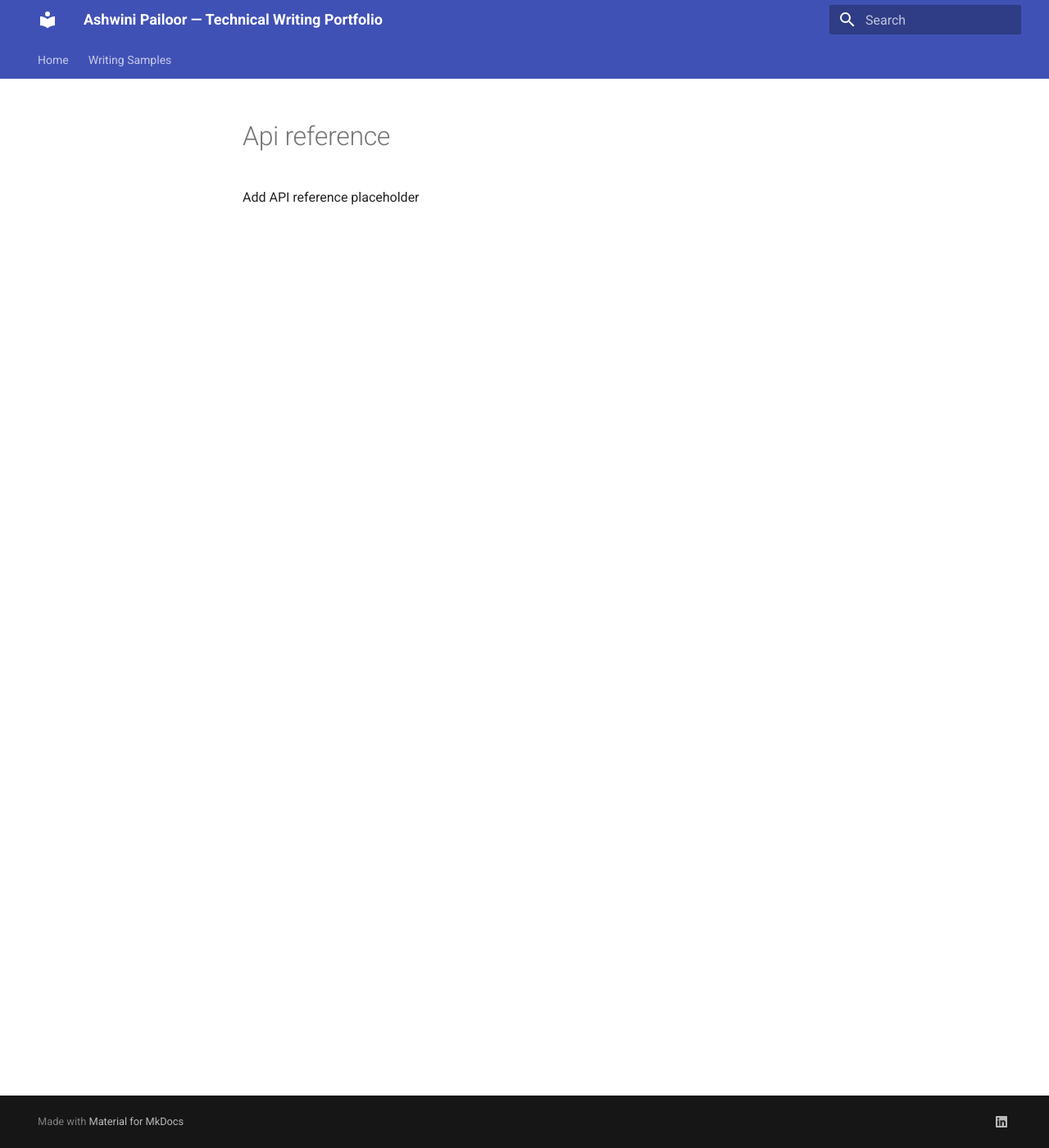
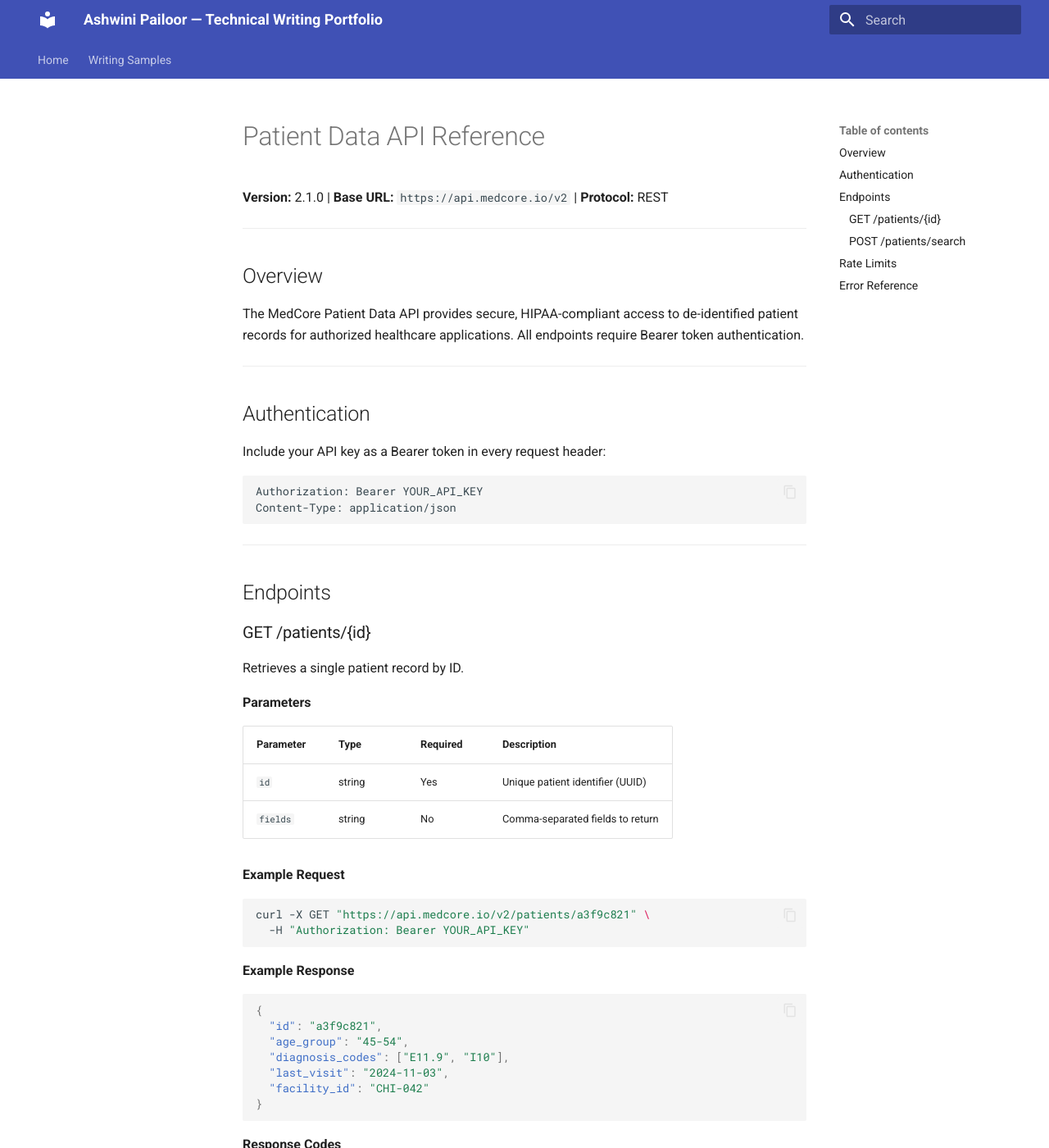
Before and after one commit to AshwiniPailoor/Technical_writing_portfolio, an MkDocs documentation site: the page built from docs/api-reference.md, in a window 1280 px wide and 1400 px high. Shown: the whole window at 82% size. Built offline with MkDocs 1.6.1 and Material for MkDocs 9.7.7, drawn with Linux system fonts in a browser that asks for light colours; some of the changed text lies outside the part shown.

Commit message:
Update api-reference.md

`````diff
--- a/docs/api-reference.md
+++ b/docs/api-reference.md
@@ -1 +1,115 @@
-Add API reference placeholder
+# Patient Data API Reference
+
+**Version:** 2.1.0 | **Base URL:** `https://api.medcore.io/v2` | **Protocol:** REST
+
+---
+
+## Overview
+
+The MedCore Patient Data API provides secure, HIPAA-compliant access to
+de-identified patient records for authorized healthcare applications.
+All endpoints require Bearer token authentication.
+
+---
+
+## Authentication
+
+Include your API key as a Bearer token in every request header:
+
+````http
+Authorization: Bearer YOUR_API_KEY
+Content-Type: application/json
+````
+
+---
+
+## Endpoints
+
+### GET /patients/{id}
+
+Retrieves a single patient record by ID.
+
+**Parameters**
+
+| Parameter | Type   | Required | Description                          |
+|-----------|--------|----------|--------------------------------------|
+| `id`      | string | Yes      | Unique patient identifier (UUID)     |
+| `fields`  | string | No       | Comma-separated fields to return     |
+
+**Example Request**
+
+````bash
+curl -X GET "https://api.medcore.io/v2/patients/a3f9c821" \
+  -H "Authorization: Bearer YOUR_API_KEY"
+````
+
+**Example Response**
+
+````json
+{
+  "id": "a3f9c821",
+  "age_group": "45-54",
+  "diagnosis_codes": ["E11.9", "I10"],
+  "last_visit": "2024-11-03",
+  "facility_id": "CHI-042"
+}
+````
+
+**Response Codes**
+
+| Code | Meaning                             |
+|------|-------------------------------------|
+| 200  | Success                             |
+| 401  | Unauthorized — check your API key   |
+| 404  | Patient ID not found                |
+| 429  | Rate limit exceeded (100 req/min)   |
+
+---
+
+### POST /patients/search
+
+Returns a list of patient records matching the specified filters.
+
+**Request Body**
+
+````json
+{
+  "diagnosis_code": "E11.9",
+  "age_group": "45-54",
+  "date_range": {
+    "start": "2024-01-01",
+    "end": "2024-12-31"
+  },
+  "limit": 50
+}
+````
+
+---
+
+## Rate Limits
+
+| Plan       | Requests/minute | Requests/day |
+|------------|-----------------|--------------|
+| Basic      | 60              | 10,000       |
+| Standard   | 100             | 50,000       |
+| Enterprise | 500             | Unlimited    |
+
+---
+
+## Error Reference
+
+All errors follow this format:
+
+````json
+{
+  "error": {
+    "code": "INVALID_PATIENT_ID",
+    "message": "The patient ID format is invalid. Expected UUID v4.",
+    "docs_url": "https://docs.medcore.io/errors#INVALID_PATIENT_ID"
+  }
+}
+````
+
+---
+
+*This is a writing sample created for portfolio purposes. MedCore is a fictional product.*
`````
